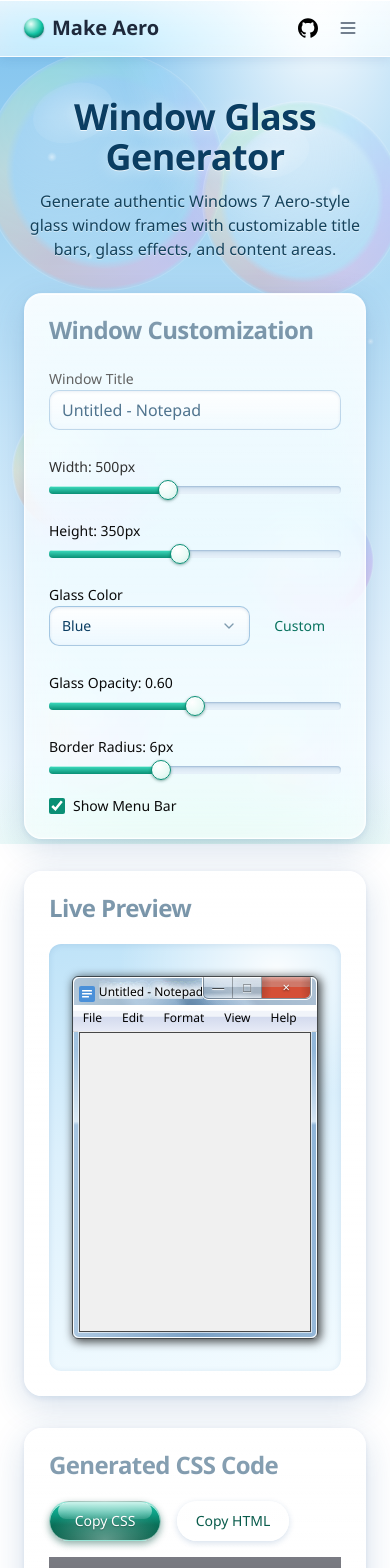
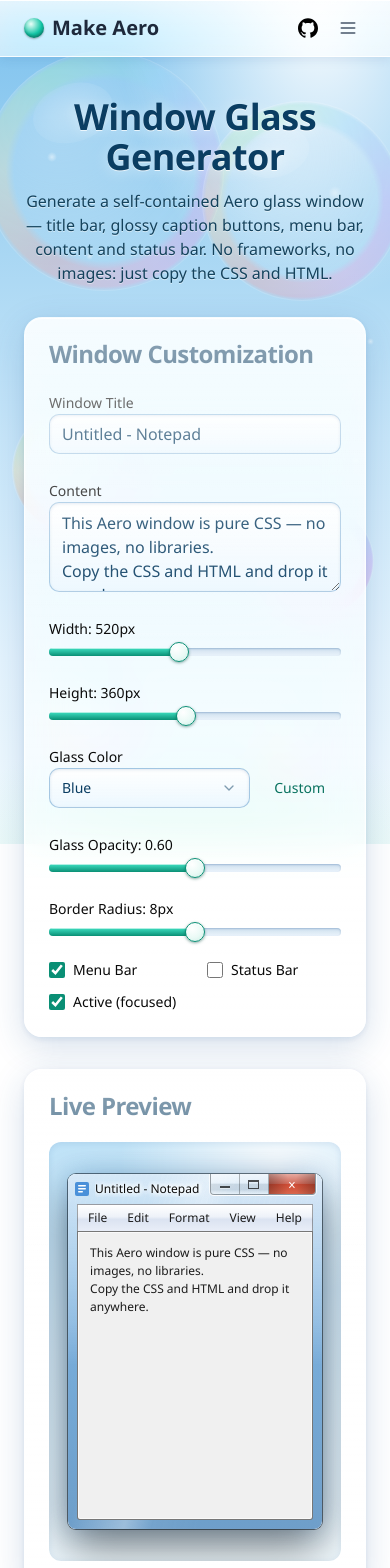
Before and after one commit to Visnalize/makeaero, a Next.js app: page /window-glass in a window 390 px wide. Shown: the top 1568 px of the page. Built offline with nearby package versions, Linux system fonts and the light colour scheme.

Commit message:
feat: enhance window glass generator

```diff
--- a/app/window-glass/window-glass-client.tsx
+++ b/app/window-glass/window-glass-client.tsx
@@ -4,6 +4,7 @@ import { AeroBackground } from "@/components/aero-background";
 import { CodeOutput } from "@/components/code-output";
 import { Card, CardContent, CardHeader, CardTitle } from "@/components/ui/card";
 import { Input } from "@/components/ui/input";
+import { Textarea } from "@/components/ui/textarea";
 import { Label } from "@/components/ui/label";
 import {
   Select,
@@ -18,28 +19,55 @@ import { useState } from "react";
 
 const huePresets: Record<string, number> = {
   blue: 210,
-  "dark blue": 230,
+  "dark blue": 225,
   purple: 270,
-  teal: 180,
+  teal: 185,
   green: 140,
   graphite: 220,
 };
 
+// The document icon shipped inline in the copied HTML so the window has no
+// external asset dependency.
+const TITLE_ICON = `<svg class="aero-titlebar-icon" width="16" height="16" viewBox="0 0 16 16" fill="none" aria-hidden="true"><rect x="1" y="1" width="14" height="14" rx="2" fill="#4a90d9"/><rect x="4" y="4" width="8" height="1.5" rx="0.75" fill="#fff"/><rect x="4" y="7" width="8" height="1.5" rx="0.75" fill="#fff"/><rect x="4" y="10" width="5" height="1.5" rx="0.75" fill="#fff"/></svg>`;
+
+function escapeHtml(s: string) {
+  return s
+    .replace(/&/g, "&amp;")
+    .replace(/</g, "&lt;")
+    .replace(/>/g, "&gt;")
+    .replace(/"/g, "&quot;");
+}
+
+const TITLE_H = 30;
+const MENU_H = 29;
+const STATUS_H = 24;
+
 export default function WindowGlassClient() {
   const [windowTitle, setWindowTitle] = useState("Untitled - Notepad");
-  const [windowWidth, setWindowWidth] = useState([500]);
-  const [windowHeight, setWindowHeight] = useState([350]);
+  const [windowWidth, setWindowWidth] = useState([520]);
+  const [windowHeight, setWindowHeight] = useState([360]);
   const [selectedHue, setSelectedHue] = useState("blue");
   const [customHue, setCustomHue] = useState([210]);
   const [glassOpacity, setGlassOpacity] = useState([0.6]);
-  const [borderRadius, setBorderRadius] = useState([6]);
+  const [borderRadius, setBorderRadius] = useState([8]);
   const [showMenuBar, setShowMenuBar] = useState(true);
+  const [showStatusBar, setShowStatusBar] = useState(false);
+  const [active, setActive] = useState(true);
+  const [content, setContent] = useState(
+    "This Aero window is pure CSS — no images, no libraries.\nCopy the CSS and HTML and drop it anywhere."
+  );
 
-  const getCurrentHue = () => {
-    return selectedHue === "custom"
-      ? customHue[0]
-      : huePresets[selectedHue];
-  };
+  const getCurrentHue = () =>
+    selectedHue === "custom" ? customHue[0] : huePresets[selectedHue];
+
+  const bodyMinHeight = Math.max(
+    60,
+    windowHeight[0] -
+      TITLE_H -
+      (showMenuBar ? MENU_H : 0) -
+      (showStatusBar ? STATUS_H : 0) -
+      12
+  );
 
   const generateCSS = () => {
     const hue = getCurrentHue();
@@ -47,252 +75,312 @@ export default function WindowGlassClient() {
     const radius = borderRadius[0];
     const width = windowWidth[0];
 
-    return `/* Windows 7 Aero Glass Window CSS */
-/* Based on 7.css — https://github.com/khang-nd/7.css */
+    return `/* ---------------------------------------------------------------
+   Aero Glass Window — self-contained, zero dependencies.
+   Just copy this CSS and the matching HTML; it works on any
+   background. Tweak the custom properties on .aero-window to taste.
+   --------------------------------------------------------------- */
 
 .aero-window {
-  font-family: "Segoe UI", "SegoeUI", "Noto Sans", sans-serif;
-  font-size: 9pt;
+  --hue: ${hue};
+  --radius: ${radius}px;
+  --glass-opacity: ${opacity};
+  /* Alpha is baked into the tint so the colour stays vivid while the gloss
+     highlights (layered on top) render at full strength. */
+  --glass: hsl(var(--hue) 65% 52% / var(--glass-opacity));
+  --frame: 9px;
+
+  position: relative;
+  isolation: isolate;
   width: ${width}px;
-  border: 1px solid rgba(0, 0, 0, 0.7);
-  border-radius: ${radius}px;
+  border-radius: var(--radius);
+  font-family: "Segoe UI", Tahoma, Geneva, Verdana, system-ui, sans-serif;
+  font-size: 12px;
+  color: #1b1b1b;
   box-shadow:
-    2px 2px 10px 1px rgba(0, 0, 0, 0.7),
-    inset 0 0 0 1px rgba(255, 255, 255, 0.98);
-  position: relative;
-  z-index: 0;
+    0 18px 44px rgba(0, 0, 0, 0.5),
+    0 0 26px hsl(var(--hue) 90% 58% / 0.28),
+    0 0 0 1px rgba(0, 0, 0, 0.55),
+    inset 0 0 0 1px rgba(255, 255, 255, 0.95),
+    inset 0 0 30px rgba(255, 255, 255, 0.28);
 }
 
-/* Full-window colored glass layer */
+/* Colored glass sheet — vivid tint + specular gloss + diagonal sheen */
 .aero-window::before {
   content: "";
   position: absolute;
+  inset: 0;
   z-index: -1;
-  top: 0;
-  left: 0;
-  width: 100%;
-  height: 100%;
-  border-radius: ${radius}px;
+  border-radius: var(--radius);
   background:
-    linear-gradient(transparent 20%, rgba(255, 255, 255, 0.7) 40%, transparent 41%),
-    linear-gradient(to right, rgba(255, 255, 255, 0.4), rgba(0, 0, 0, 0.1), rgba(255, 255, 255, 0.2)),
-    hsl(${hue}, 55%, 45%);
-  background-color: hsl(${hue}, 55%, 45%);
-  box-shadow: inset 0 0 0 1px rgba(255, 255, 255, 0.99);
-  opacity: ${opacity};
+    /* diagonal reflection streak */
+    linear-gradient(104deg, transparent 26%, rgba(255, 255, 255, 0.32) 42%, rgba(255, 255, 255, 0.05) 50%, transparent 64%),
+    /* bright top specular highlight */
+    linear-gradient(to bottom, rgba(255, 255, 255, 0.68), rgba(255, 255, 255, 0.2) 42%, rgba(255, 255, 255, 0) 54%),
+    /* soft vertical shade for depth */
+    linear-gradient(to bottom, rgba(255, 255, 255, 0.12), rgba(0, 0, 0, 0.12)),
+    /* colored glass tint */
+    var(--glass);
 }
 
-/* Blur backdrop */
+/* Frost whatever sits behind the window — the effect that makes it glass */
 .aero-window::after {
   content: "";
   position: absolute;
-  z-index: -10;
-  top: 0;
-  left: 0;
-  width: 100%;
-  height: 100%;
-  border-radius: ${radius}px;
-  backdrop-filter: blur(4px);
+  inset: 0;
+  z-index: -2;
+  border-radius: var(--radius);
+  -webkit-backdrop-filter: blur(18px) saturate(1.9);
+  backdrop-filter: blur(18px) saturate(1.9);
 }
 
-/* Title bar — authentic diagonal glass stripe texture */
-.aero-title-bar {
-  padding: 6px;
-  padding-top: 0;
+/* ---- Title bar ---- */
+.aero-window .aero-titlebar {
   display: flex;
-  justify-content: space-between;
-  align-items: center;
-  border-radius: ${radius}px ${radius}px 0 0;
-  box-shadow:
-    inset 0 1px 0 rgba(255, 255, 255, 0.99),
-    inset 1px 0 0 rgba(255, 255, 255, 0.99),
-    inset -1px 0 0 rgba(255, 255, 255, 0.99);
-  background:
-    linear-gradient(135deg, rgba(255, 255, 255, 0.33) 70px, transparent 100px),
-    linear-gradient(225deg, rgba(255, 255, 255, 0.33) 70px, transparent 100px),
-    linear-gradient(
-      54deg,
-      rgba(0,0,0,0.13) 0 4%, rgba(102,102,102,0.07) 6%, rgba(0,0,0,0.13) 8% 10%,
-      rgba(0,0,0,0.13) 15% 16%, rgba(170,170,170,0.07) 17% 18%, rgba(0,0,0,0.13) 23% 24%,
-      rgba(187,187,187,0.13) 25% 26%, rgba(0,0,0,0.13) 31% 33%,
-      rgba(0,0,0,0.13) 34% 34.5%, rgba(187,187,187,0.13) 36% 40%,
-      rgba(0,0,0,0.13) 41% 41.5%, rgba(187,187,187,0.13) 44% 45%,
-      rgba(187,187,187,0.13) 46% 47%, rgba(0,0,0,0.13) 48% 49%, rgba(0,0,0,0.13) 50% 50.5%,
-      rgba(0,0,0,0.13) 56% 56.5%, rgba(187,187,187,0.13) 57% 63%, rgba(0,0,0,0.13) 67% 69%,
-      rgba(187,187,187,0.13) 69.5% 70%, rgba(0,0,0,0.13) 73.5% 74%,
-      rgba(187,187,187,0.13) 74.5% 79%, rgba(0,0,0,0.13) 80% 84%,
-      rgba(170,170,170,0.13) 85% 86%, rgba(0,0,0,0.13) 87%, rgba(187,187,187,0.07) 90%
-    ) left center / 100vw 100vh no-repeat fixed;
+  align-items: flex-start;
+  gap: 5px;
+  padding: 0 6px;
+  min-height: ${TITLE_H}px;
+  border-radius: var(--radius) var(--radius) 0 0;
+  /* faint self-contained brushed sheen */
+  background: repeating-linear-gradient(
+    108deg,
+    rgba(255, 255, 255, 0.05) 0 1px,
+    transparent 1px 5px
+  );
 }
 
-/* Title icon */
-.aero-title-icon {
+.aero-window .aero-titlebar-icon {
   width: 16px;
   height: 16px;
-  margin-right: 4px;
-  padding-top: 6px;
-  flex-shrink: 0;
-  display: block;
+  margin-top: 7px;
+  flex: none;
 }
 
-/* Title text — black with white glow for glass legibility */
-.aero-title-bar-text {
-  color: #000000;
-  letter-spacing: 0;
-  line-height: 15px;
-  padding-top: 6px;
-  text-shadow:
-    0 0 10px #fff, 0 0 10px #fff, 0 0 10px #fff, 0 0 10px #fff,
-    0 0 10px #fff, 0 0 10px #fff, 0 0 10px #fff, 0 0 10px #fff;
+.aero-window .aero-titlebar-text {
   flex: 1;
+  min-width: 0;
+  margin-top: 7px;
+  line-height: 16px;
+  white-space: nowrap;
   overflow: hidden;
   text-overflow: ellipsis;
-  white-space: nowrap;
+  color: #0b0b0b;
+  /* white halo keeps the caption legible over any glass color */
+  text-shadow: 0 0 4px #fff, 0 0 4px #fff, 0 0 7px #fff, 0 0 10px #fff;
 }
 
-/* Window controls strip — capsule hanging from top */
-.aero-title-bar-controls {
+/* ---- Caption buttons (capsule hanging from the top edge) ---- */
+.aero-window .aero-caption {
   display: flex;
-  background: rgba(255, 255, 255, 0.2);
-  border: 1px solid rgba(0, 0, 0, 0.3);
+  flex: none;
+  border: 1px solid rgba(0, 0, 0, 0.35);
   border-top: 0;
-  border-radius: 0 0 5px 5px;
+  border-radius: 0 0 4px 4px;
+  overflow: hidden;
   box-shadow:
-    0 1px 0 rgba(255, 255, 255, 0.98),
-    1px 0 0 rgba(255, 255, 255, 0.98),
-    -1px 0 0 rgba(255, 255, 255, 0.98);
+    0 1px 0 rgba(255, 255, 255, 0.9),
+    1px 0 0 rgba(255, 255, 255, 0.7),
+    -1px 0 0 rgba(255, 255, 255, 0.7);
 }
 
-.aero-title-bar-controls button {
-  position: relative;
+.aero-window .aero-caption button {
+  appearance: none;
+  -webkit-appearance: none;
+  display: flex;
+  align-items: center;
+  justify-content: center;
   min-width: 29px;
-  min-height: 21px;
+  height: 20px;
+  margin: 0;
   padding: 0;
   border: 0;
-  border-right: 1px solid rgba(0, 0, 0, 0.3);
-  border-radius: 0;
-  box-sizing: border-box;
+  border-right: 1px solid rgba(0, 0, 0, 0.28);
+  color: rgba(0, 0, 0, 0.68);
   cursor: pointer;
-  font-size: 13px;
-  line-height: 1;
-  color: rgba(0, 0, 0, 0.65);
-  text-shadow: 0 0 3px rgba(255, 255, 255, 0.9), 0 1px 0 rgba(255, 255, 255, 0.8);
   background: linear-gradient(
-    rgba(255, 255, 255, 0.5),
-    rgba(255, 255, 255, 0.3) 45%,
-    rgba(0, 0, 0, 0.1) 50%,
-    rgba(0, 0, 0, 0.1) 75%,
-    rgba(255, 255, 255, 0.5)
+    rgba(255, 255, 255, 0.55),
+    rgba(255, 255, 255, 0.28) 46%,
+    rgba(0, 0, 0, 0.08) 50%,
+    rgba(0, 0, 0, 0.08) 78%,
+    rgba(255, 255, 255, 0.4)
   );
-  transition: box-shadow 0.1s;
+  transition: box-shadow 0.12s ease, background 0.12s ease, color 0.12s ease;
 }
 
-.aero-title-bar-controls button:first-child {
-  border-bottom-left-radius: 5px;
+.aero-window .aero-caption button:last-child {
+  border-right: 0;
+  min-width: 46px;
 }
 
-.aero-title-bar-controls button:last-child {
-  border-right: 0;
-  border-bottom-right-radius: 5px;
-  min-width: 48px;
+/* Glyphs drawn in pure CSS — no icon font, no images */
+.aero-window .aero-caption .min::before {
+  content: "";
+  width: 10px;
+  height: 2px;
+  margin-top: 6px;
+  background: currentColor;
+  box-shadow: 0 1px 0 rgba(255, 255, 255, 0.4);
+}
+.aero-window .aero-caption .max::before {
+  content: "";
+  width: 11px;
+  height: 9px;
+  border: 1px solid currentColor;
+  border-top-width: 2px;
+}
+.aero-window .aero-caption .close::before {
+  content: "\\2715";
+  font-size: 11px;
+  line-height: 1;
 }
 
-/* Hover — cyan radial glow */
-.aero-title-bar-controls button:not(.close):hover {
+/* Hover / active — cyan Aero glow for min & max */
+.aero-window .aero-caption button:not(.close):hover {
+  color: #fff;
   background:
-    radial-gradient(circle at bottom, #2aceda, transparent 65%),
-    linear-gradient(#b6d9ee 50%, #1a6ca1 50%);
-  box-shadow: 0 0 7px 3px #5dc4f0, inset 0 0 0 1px rgba(255, 255, 255, 0.98);
-  color: white;
-  text-shadow: 0 1px 1px rgba(0, 0, 0, 0.4);
+    radial-gradient(120% 90% at 50% 130%, #3fd0e6, transparent 60%),
+    linear-gradient(#c3e3f4 48%, #1f79b0 50%);
+  box-shadow: inset 0 0 0 1px rgba(255, 255, 255, 0.9), 0 0 8px 2px rgba(93, 196, 240, 0.85);
+}
+.aero-window .aero-caption button:not(.close):active {
+  background:
+    radial-gradient(120% 90% at 50% 130%, #12e6e6, transparent 60%),
+    linear-gradient(#8fb3c9 48%, #0d3350 50%);
+  box-shadow: inset 0 0 0 1px rgba(255, 255, 255, 0.8);
 }
 
-.aero-title-bar-controls button:not(.close):active {
+/* Close button — red */
+.aero-window .aero-caption .close {
+  color: #fff;
   background:
-    radial-gradient(circle at bottom, #0bfdfa, transparent 65%),
-    linear-gradient(#86a7bc 50%, #092747 50%);
-  box-shadow: inset 0 0 0 1px rgba(255, 255, 255, 0.98);
+    radial-gradient(circle at -30% 50%, rgba(0, 0, 0, 0.4) 6%, transparent 55%),
+    radial-gradient(circle at 130% 50%, rgba(0, 0, 0, 0.4) 6%, transparent 55%),
+    linear-gradient(#e6a99f, #d16b5b 48%, #cf4b34 50%, #d8654c);
+}
+.aero-window .aero-caption .close:hover {
+  background:
+    radial-gradient(120% 90% at 50% 130%, #ff9a86, transparent 60%),
+    linear-gradient(#ffc0b5 48%, #d40a0a 50%);
+  box-shadow: inset 0 0 0 1px rgba(255, 255, 255, 0.9), 0 0 8px 2px rgba(255, 80, 48, 0.85);
+}
+.aero-window .aero-caption .close:active {
+  background:
+    radial-gradient(120% 90% at 50% 130%, #ff3a1a, transparent 60%),
+    linear-gradient(#c94a3a 48%, #8b0000 50%);
 }
 
-/* Close button */
-.aero-title-bar-controls button.close {
-  color: white;
-  text-shadow: 0 1px 2px rgba(0, 0, 0, 0.6);
-  background:
-    radial-gradient(circle at -60% 50%, rgba(0, 0, 0, 0.44) 5% 10%, transparent 50%),
-    radial-gradient(circle at 160% 50%, rgba(0, 0, 0, 0.44) 5% 10%, transparent 50%),
-    linear-gradient(rgba(224, 161, 151, 0.9), #cf796a 25% 50%, #d54f36 50%);
+/* ---- Menu bar ---- */
+.aero-window .aero-menubar {
+  display: flex;
+  align-items: stretch;
+  margin: 0 var(--frame);
+  background: linear-gradient(#ffffff 0%, #eef2f9 45%, #dbe3f1 55%, #e9eef8 100%);
+  border: 1px solid rgba(0, 0, 0, 0.35);
+  border-bottom: 0;
+  box-shadow: inset 0 1px 0 rgba(255, 255, 255, 0.9);
+}
+.aero-window .aero-menubar span {
+  padding: 4px 10px;
+  cursor: default;
+  color: #1b1b1b;
+}
+.aero-window .aero-menubar span:hover {
+  background: linear-gradient(#eaf4fd, #cfe8fb);
+  box-shadow: inset 0 0 0 1px #b5dcfb;
+  border-radius: 3px;
 }
 
-.aero-title-bar-controls button.close:hover {
-  background:
-    radial-gradient(circle at bottom, #ff8a7a, transparent 65%),
-    linear-gradient(#ffbdb3 50%, #d40000 50%);
-  box-shadow: 0 0 7px 3px #ff5030, inset 0 0 0 1px rgba(255, 255, 255, 0.98);
-  color: white;
+/* ---- Content area ---- */
+.aero-window .aero-body {
+  margin: 0 var(--frame);
+  padding: 12px;
+  min-height: ${bodyMinHeight}px;
+  background: #f0f0f0;
+  color: #1b1b1b;
+  border: 1px solid rgba(0, 0, 0, 0.5);
+  box-shadow: inset 0 0 0 1px rgba(255, 255, 255, 0.7);
+  white-space: pre-wrap;
+  overflow: auto;
+}
+.aero-window .aero-body:last-child {
+  margin-bottom: var(--frame);
+  border-radius: 0 0 3px 3px;
 }
 
-.aero-title-bar-controls button.close:active {
+/* ---- Status bar ---- */
+.aero-window .aero-statusbar {
+  display: flex;
+  align-items: center;
+  gap: 8px;
+  margin: 0 var(--frame) var(--frame);
+  padding: 3px 8px;
+  min-height: ${STATUS_H}px;
+  font-size: 11px;
+  color: #1b1b1b;
+  background: linear-gradient(#f7f9fc, #e4e9f2);
+  border: 1px solid rgba(0, 0, 0, 0.4);
+  border-top: 0;
+  border-radius: 0 0 3px 3px;
+  box-shadow: inset 0 1px 0 rgba(255, 255, 255, 0.85);
+}
+.aero-window .aero-statusbar .aero-status-grow {
+  flex: 1;
+}
+/* Resize gripper (bottom-right dots) */
+.aero-window .aero-statusbar .aero-gripper {
+  width: 12px;
+  height: 12px;
   background:
-    radial-gradient(circle at bottom, #ff3300, transparent 65%),
-    linear-gradient(#d45050 50%, #8b0000 50%);
-}${showMenuBar ? `
-
-/* Menu bar */
-.aero-window-menubar {
-  background: linear-gradient(#fff 20%, #f1f4fa 25%, #f1f4fa 43%, #d4dbee 48%, #e6eaf6);
-  border-bottom: 1px solid rgba(0, 0, 0, 0.15);
-  display: flex;
-  align-items: stretch;
-  font-size: 9pt;
-  color: #000;
-  font-family: "Segoe UI", "SegoeUI", "Noto Sans", sans-serif;
+    radial-gradient(circle 1px at 2px 10px, rgba(0, 0, 0, 0.35) 99%, transparent),
+    radial-gradient(circle 1px at 6px 10px, rgba(0, 0, 0, 0.35) 99%, transparent),
+    radial-gradient(circle 1px at 10px 10px, rgba(0, 0, 0, 0.35) 99%, transparent),
+    radial-gradient(circle 1px at 6px 6px, rgba(0, 0, 0, 0.35) 99%, transparent),
+    radial-gradient(circle 1px at 10px 6px, rgba(0, 0, 0, 0.35) 99%, transparent),
+    radial-gradient(circle 1px at 10px 2px, rgba(0, 0, 0, 0.35) 99%, transparent);
 }
 
-.aero-window-menubar span {
-  display: inline-flex;
-  align-items: center;
-  padding: 4px 10px;
-  cursor: default;
+/* ---- Inactive (unfocused) window ---- */
+.aero-window.inactive::before {
+  background:
+    linear-gradient(rgba(255, 255, 255, 0.5), rgba(255, 255, 255, 0.08) 44%, rgba(255, 255, 255, 0) 46%),
+    hsl(var(--hue) 14% 84%);
+  opacity: 0.82;
 }
-
-.aero-window-menubar span:hover {
-  background: #3399ff;
-  color: #fff;
-}` : ""}
-
-/* Window body — solid #f0f0f0 surface, inset 6px from glass border */
-.aero-window-body {
-  margin: 6px;
-  margin-top: 0;
-  border: 1px solid rgba(0, 0, 0, 0.7);
-  background: #f0f0f0;
-  box-shadow: 0 0 0 1px rgba(255, 255, 255, 0.6);
-  padding: 6px;
-}`;  }
+.aero-window.inactive .aero-titlebar-text {
+  color: #5a5a5a;
+  text-shadow: 0 0 4px #fff, 0 0 6px #fff;
+}`;
+  };
 
   const generateHTML = () => {
-    return `<div class="aero-window">
-  <div class="aero-title-bar">
-    <span class="aero-title-icon"></span>
-    <span class="aero-title-bar-text">${windowTitle}</span>
-    <div class="aero-title-bar-controls">
-      <button aria-label="Minimize">&#8212;</button>
-      <button aria-label="Maximize">&#9633;</button>
-      <button aria-label="Close" class="close">&#215;</button>
+    const cls = active ? "aero-window" : "aero-window inactive";
+    return `<div class="${cls}">
+  <div class="aero-titlebar">
+    ${TITLE_ICON}
+    <span class="aero-titlebar-text">${escapeHtml(windowTitle)}</span>
+    <div class="aero-caption">
+      <button class="min" type="button" aria-label="Minimize"></button>
+      <button class="max" type="button" aria-label="Maximize"></button>
+      <button class="close" type="button" aria-label="Close"></button>
     </div>
   </div>${showMenuBar ? `
-  <div class="aero-window-menubar">
+  <div class="aero-menubar">
     <span>File</span>
     <span>Edit</span>
     <span>Format</span>
     <span>View</span>
     <span>Help</span>
   </div>` : ""}
-  <div class="aero-window-body">
-    <!-- Your content here -->
-  </div>
-</div>`;  }
+  <div class="aero-body">${escapeHtml(content)}</div>${showStatusBar ? `
+  <div class="aero-statusbar">
+    <span>Ready</span>
+    <span class="aero-status-grow"></span>
+    <span>100%</span>
+    <span class="aero-gripper"></span>
+  </div>` : ""}
+</div>`;
+  };
 
   return (
     <AeroBackground variant="page" className="flex flex-col px-6 py-10 min-h-[calc(100vh-3.5rem)]">
@@ -302,8 +390,9 @@ export default function WindowGlassClient() {
             Window Glass Generator
           </h1>
           <p className="aero-subtitle mx-auto mb-2 max-w-xl">
-            Generate authentic Windows 7 Aero-style glass window frames with
-            customizable title bars, glass effects, and content areas.
+            Generate a self-contained Aero glass window — title bar, glossy
+            caption buttons, menu bar, content and status bar. No frameworks, no
+            images: just copy the CSS and HTML.
           </p>
         </div>
 
@@ -321,6 +410,17 @@ export default function WindowGlassClient() {
                   value={windowTitle}
                   onChange={(e) => setWindowTitle(e.target.value)}
                   placeholder="Enter window title"
+                />
+              </div>
+
+              <div>
+                <Label htmlFor="content">Content</Label>
+                <Textarea
+                  id="content"
+                  value={content}
+                  onChange={(e) => setContent(e.target.value)}
+                  rows={3}
+                  placeholder="Window body content"
                 />
               </div>
 
@@ -421,17 +521,34 @@ export default function WindowGlassClient() {
                 />
               </div>
 
-              <div className="flex items-center gap-2">
+              <div className="gap-x-6 gap-y-3 grid grid-cols-2">
+                <label className="flex items-center gap-2 cursor-pointer">
                   <input
                     type="checkbox"
-                  id="menubar"
                     checked={showMenuBar}
                     onChange={(e) => setShowMenuBar(e.target.checked)}
                     className="rounded"
                   />
-                <Label htmlFor="menubar" className="cursor-pointer">
-                  Show Menu Bar
-                </Label>
+                  <span className="text-sm">Menu Bar</span>
+                </label>
+                <label className="flex items-center gap-2 cursor-pointer">
+                  <input
+                    type="checkbox"
+                    checked={showStatusBar}
+                    onChange={(e) => setShowStatusBar(e.target.checked)}
+                    className="rounded"
+                  />
+                  <span className="text-sm">Status Bar</span>
+                </label>
+                <label className="flex items-center gap-2 cursor-pointer">
+                  <input
+                    type="checkbox"
+                    checked={active}
+                    onChange={(e) => setActive(e.target.checked)}
+                    className="rounded"
+                  />
+                  <span className="text-sm">Active (focused)</span>
+                </label>
               </div>
             </CardContent>
           </Card>
@@ -447,25 +564,30 @@ export default function WindowGlassClient() {
                 className="relative flex justify-center items-center p-8 rounded-xl min-h-[400px] overflow-auto"
               >
                 <style>{generateCSS()}</style>
-                <div className="aero-window" style={{ width: windowWidth[0] }}>
-                  <div className="aero-title-bar">
-                    <span className="aero-title-icon">
-                      <svg width="16" height="16" viewBox="0 0 16 16" fill="none" aria-hidden="true">
-                        <rect width="16" height="16" rx="2" fill="#4a90d9"/>
-                        <rect x="3" y="4" width="10" height="1.5" rx="0.5" fill="white"/>
-                        <rect x="3" y="7" width="10" height="1.5" rx="0.5" fill="white"/>
-                        <rect x="3" y="10" width="7" height="1.5" rx="0.5" fill="white"/>
+                <div className={active ? "aero-window" : "aero-window inactive"}>
+                  <div className="aero-titlebar">
+                    <svg
+                      className="aero-titlebar-icon"
+                      width="16"
+                      height="16"
+                      viewBox="0 0 16 16"
+                      fill="none"
+                      aria-hidden="true"
+                    >
+                      <rect x="1" y="1" width="14" height="14" rx="2" fill="#4a90d9" />
+                      <rect x="4" y="4" width="8" height="1.5" rx="0.75" fill="#fff" />
+                      <rect x="4" y="7" width="8" height="1.5" rx="0.75" fill="#fff" />
+                      <rect x="4" y="10" width="5" height="1.5" rx="0.75" fill="#fff" />
                     </svg>
-                    </span>
-                    <span className="aero-title-bar-text">{windowTitle}</span>
-                    <div className="aero-title-bar-controls">
-                      <button aria-label="Minimize">&#8212;</button>
-                      <button aria-label="Maximize">&#9633;</button>
-                      <button aria-label="Close" className="close">&#215;</button>
+                    <span className="aero-titlebar-text">{windowTitle}</span>
+                    <div className="aero-caption">
+                      <button className="min" type="button" aria-label="Minimize" />
+                      <button className="max" type="button" aria-label="Maximize" />
+                      <button className="close" type="button" aria-label="Close" />
                     </div>
                   </div>
                   {showMenuBar && (
-                    <div className="aero-window-menubar">
+                    <div className="aero-menubar">
                       <span>File</span>
                       <span>Edit</span>
                       <span>Format</span>
@@ -473,10 +595,15 @@ export default function WindowGlassClient() {
                       <span>Help</span>
                     </div>
                   )}
-                  <div
-                    className="aero-window-body"
-                    style={{ minHeight: windowHeight[0] - (showMenuBar ? 50 : 27) }}
-                  />
+                  <div className="aero-body">{content}</div>
+                  {showStatusBar && (
+                    <div className="aero-statusbar">
+                      <span>Ready</span>
+                      <span className="aero-status-grow" />
+                      <span>100%</span>
+                      <span className="aero-gripper" />
+                    </div>
+                  )}
                 </div>
               </AeroBackground>
             </CardContent>
--- a/components/ui/textarea.tsx
+++ b/components/ui/textarea.tsx
@@ -9,7 +9,7 @@ const Textarea = React.forwardRef<
   return (
     <textarea
       className={cn(
-        "flex min-h-[80px] w-full rounded-md border border-input bg-background px-3 py-2 text-base ring-offset-background placeholder:text-muted-foreground focus-visible:outline-none focus-visible:ring-2 focus-visible:ring-ring focus-visible:ring-offset-2 disabled:cursor-not-allowed disabled:opacity-50 md:text-sm",
+        "aero-field flex min-h-[80px] w-full rounded-md border border-input bg-background px-3 py-2 text-base ring-offset-background placeholder:text-muted-foreground focus-visible:outline-none focus-visible:ring-2 focus-visible:ring-ring focus-visible:ring-offset-2 disabled:cursor-not-allowed disabled:opacity-50 md:text-sm",
         className
       )}
       ref={ref}
```
Also changed, not shown: 1 other file (tests, documents, lock files or other folders). Lines whose indentation alone changed are shown as unchanged.
